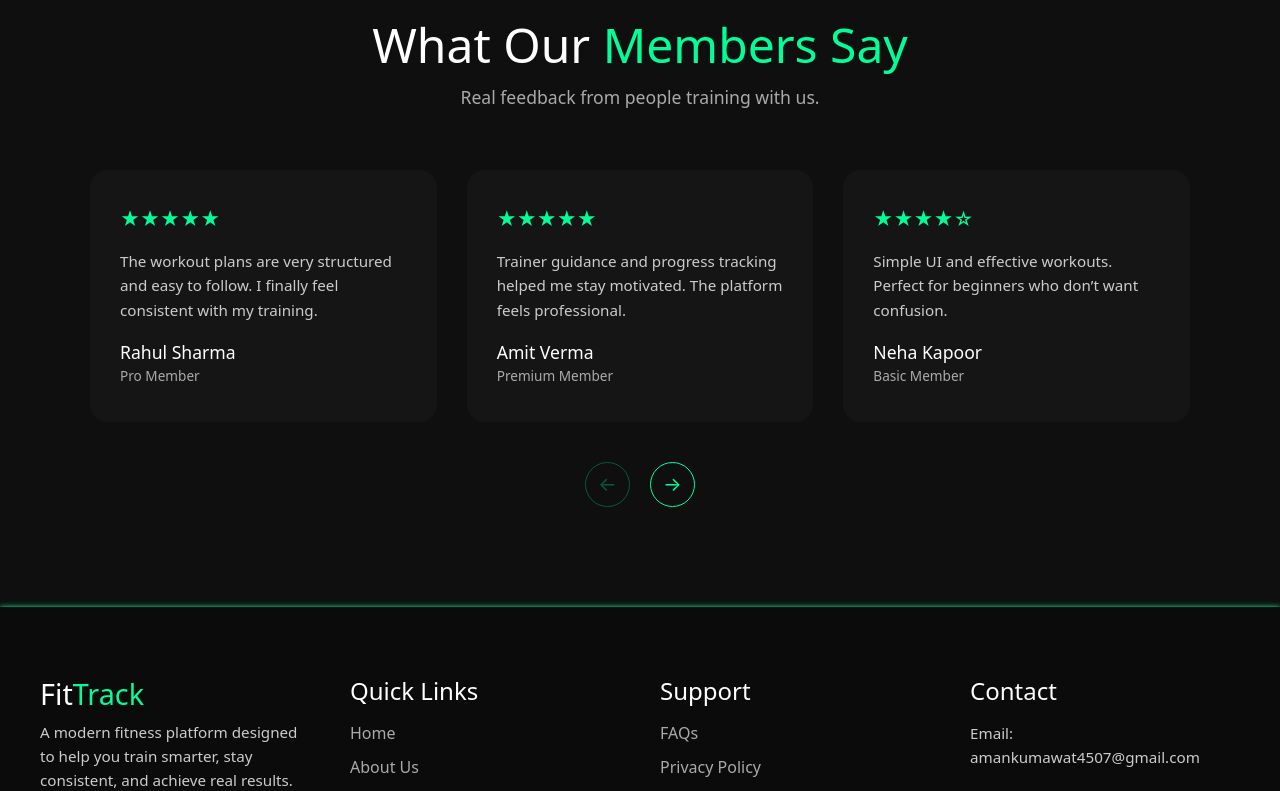
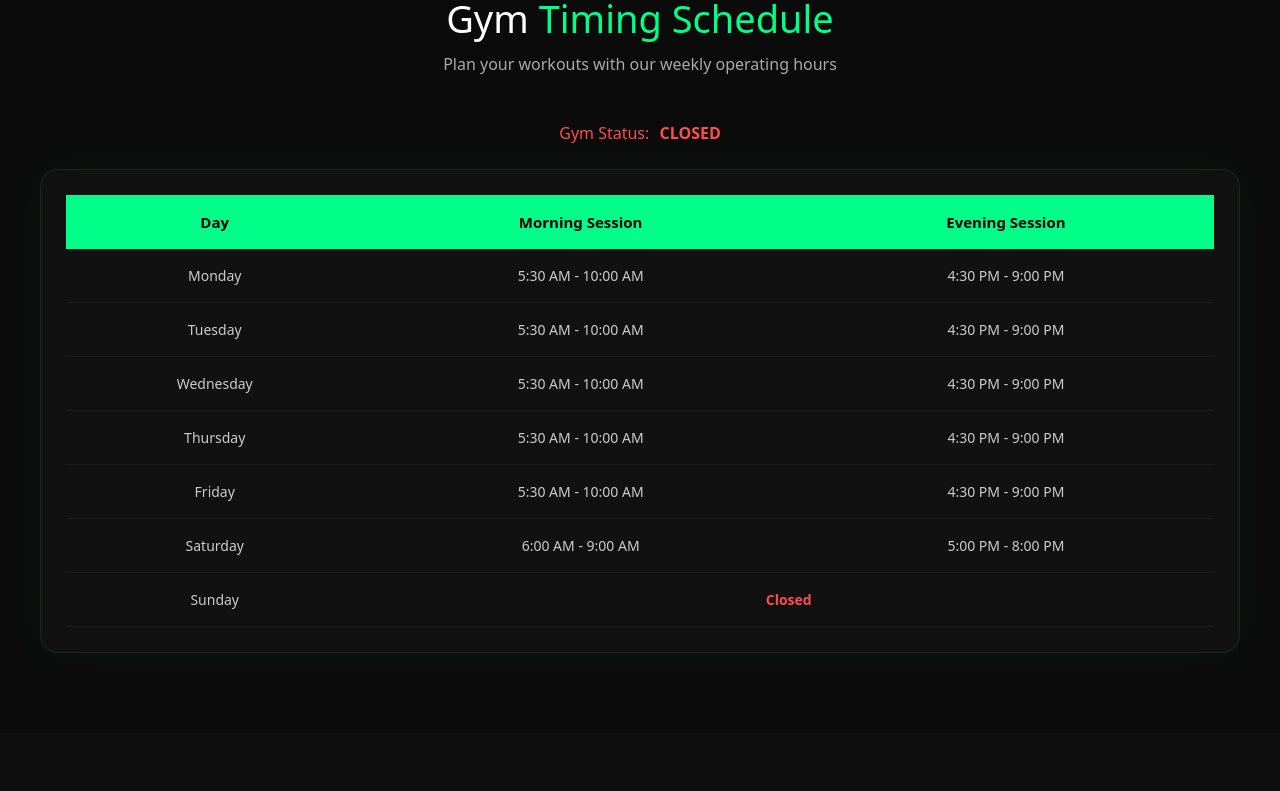
Before and after one commit to amankumawat06/Fitness-Application, a React (Vite) app in the folder frontend/: page / in a window 1280 px wide. Shown: the part 4740-5531 px from the top of the page. Built offline with nearby package versions, Linux system fonts and the light colour scheme.

Commit message:
Add GYM Timing

```diff
--- a/frontend/src/landing_Page/common/Footer.jsx
+++ b/frontend/src/landing_Page/common/Footer.jsx
@@ -38,10 +38,14 @@ const Footer = () => {
           </ul>
         </div>
 
-        <div className="footer-col">
+        <div className="footer-col gym-detail">
           <h4>Contact</h4>
-          <p>Email: amankumawat4507@gmail.com</p>
-          <p>Phone: +91 9079720440</p>
+          <p>
+            Email: <a href="mailto:amankumawat4507@gmail.com">amankumawat4507@gmail.com</a>
+            </p>
+          <p>
+            Phone: <a href="tel:+919079720440"> +91 9079720440 </a>
+            </p>
 
           <div className="socials">
             <a href="https://www.instagram.com/amankmwt_06/?next=%2F&hl=en" target="_blank" rel="noopener noreferrer"><span><FaInstagram /></span></a>
--- a/frontend/src/landing_Page/common/style.css
+++ b/frontend/src/landing_Page/common/style.css
@@ -244,6 +244,15 @@
   color: #777;
 }
 
+.gym-detail p a{
+  text-decoration: none;
+  color: #aaa;
+}
+
+.gym-detail p {
+  color: #aaa;
+}
+
 @media (max-width: 900px) {
   .footer-container {
     grid-template-columns: repeat(2, 1fr);
--- /dev/null
+++ b/frontend/src/landing_Page/components/ScrollToTop.jsx
@@ -0,0 +1,14 @@
+import { useEffect } from "react";
+import { useLocation } from "react-router-dom";
+
+const ScrollToTop = () => {
+  const { pathname } = useLocation();
+
+  useEffect(() => {
+    window.scrollTo(0, 0);
+  }, [pathname]);
+
+  return null;
+};
+
+export default ScrollToTop;
--- /dev/null
+++ b/frontend/src/landing_Page/components/Timing/GymHours.jsx
@@ -0,0 +1,145 @@
+import "./gymHours.css";
+import { useEffect, useState } from "react";
+
+const GymHours = () => {
+  const gymSchedule = {
+    monday: {
+      morning: { open: 5.5, close: 10 },
+      evening: { open: 16.5, close: 21 },
+    },
+    tuesday: {
+      morning: { open: 5.5, close: 10 },
+      evening: { open: 16.5, close: 21 },
+    },
+    wednesday: {
+      morning: { open: 5.5, close: 10 },
+      evening: { open: 16.5, close: 21 },
+    },
+    thursday: {
+      morning: { open: 5.5, close: 10 },
+      evening: { open: 16.5, close: 21 },
+    },
+    friday: {
+      morning: { open: 5.5, close: 10 },
+      evening: { open: 16.5, close: 21 },
+    },
+    saturday: {
+      morning: { open: 6, close: 9 },
+      evening: { open: 17, close: 20 },
+    },
+    sunday: null,
+  };
+
+  const getGymStatus = () => {
+    const now = new Date();
+
+    const day = now.toLocaleString("en-US", { weekday: "long" }).toLowerCase();
+
+    const hours = now.getHours();
+    const minutes = now.getMinutes();
+
+    const currentTime = hours + minutes / 60;
+
+    const todaySchedule = gymSchedule[day];
+
+    if (!todaySchedule) {
+      return "CLOSED";
+    }
+
+    const { morning, evening } = todaySchedule;
+
+    const isMorningOpen =
+      currentTime >= morning.open && currentTime <= morning.close;
+
+    const isEveningOpen =
+      currentTime >= evening.open && currentTime <= evening.close;
+
+    return isMorningOpen || isEveningOpen ? "OPEN" : "CLOSED";
+  };
+
+  const [status, setStatus] = useState(getGymStatus());
+
+  useEffect(() => {
+    const interval = setInterval(() => {
+      setStatus(getGymStatus());
+    }, 60000);
+
+    return () => clearInterval(interval);
+  }, []);
+
+  return (
+    <section className="schedule-section">
+      <div className="schedule-container">
+        <h2>
+          Gym <span>Timing Schedule</span>
+        </h2>
+        <p className="schedule-subtitle">
+          Plan your workouts with our weekly operating hours
+        </p>
+
+        <div className={`gym-status ${status.toLowerCase()} mb-4`}>
+          Gym Status: <span>{status}</span>
+        </div>
+
+        <div className="table-wrapper">
+          <table>
+            <thead>
+              <tr>
+                <th>Day</th>
+                <th>Morning Session</th>
+                <th>Evening Session</th>
+              </tr>
+            </thead>
+
+            <tbody>
+              <tr>
+                <td>Monday</td>
+                <td>5:30 AM - 10:00 AM</td>
+                <td>4:30 PM - 9:00 PM</td>
+              </tr>
+
+              <tr>
+                <td>Tuesday</td>
+                <td>5:30 AM - 10:00 AM</td>
+                <td>4:30 PM - 9:00 PM</td>
+              </tr>
+
+              <tr>
+                <td>Wednesday</td>
+                <td>5:30 AM - 10:00 AM</td>
+                <td>4:30 PM - 9:00 PM</td>
+              </tr>
+
+              <tr>
+                <td>Thursday</td>
+                <td>5:30 AM - 10:00 AM</td>
+                <td>4:30 PM - 9:00 PM</td>
+              </tr>
+
+              <tr>
+                <td>Friday</td>
+                <td>5:30 AM - 10:00 AM</td>
+                <td>4:30 PM - 9:00 PM</td>
+              </tr>
+
+              <tr>
+                <td>Saturday</td>
+                <td>6:00 AM - 9:00 AM</td>
+                <td>5:00 PM - 8:00 PM</td>
+              </tr>
+
+              <tr>
+                <td>Sunday</td>
+                <td colSpan="2" className="closed">
+                  Closed
+                </td>
+              </tr>
+            </tbody>
+          </table>
+        </div>
+      </div>
+    </section>
+  );
+};
+
+export default GymHours;
--- /dev/null
+++ b/frontend/src/landing_Page/components/Timing/gymHours.css
@@ -0,0 +1,93 @@
+.schedule-section {
+  padding: 80px 20px;
+  background: #0b0b0b;
+  display: flex;
+  justify-content: center;
+}
+
+.schedule-container {
+  width: 100%;
+  max-width: 1200px;
+  text-align: center;
+  color: white;
+}
+
+.schedule-container h2 {
+  font-size: 38px;
+  margin-bottom: 10px;
+}
+
+.schedule-container h2 span {
+  color: #00ff88;
+}
+
+.schedule-subtitle {
+  color: #aaa;
+  margin-bottom: 45px;
+}
+
+.table-wrapper {
+  background: #111;
+  border-radius: 18px;
+  padding: 25px;
+  box-shadow: 0 0 50px rgba(0, 255, 136, 0.05);
+  border: 1px solid rgba(0, 255, 136, 0.12);
+  overflow-x: auto;
+}
+
+table {
+  width: 100%;
+  border-collapse: collapse;
+  color: white;
+}
+
+thead {
+  background: #00ff88;
+}
+
+thead th {
+  color: black;
+  font-weight: 600;
+  padding: 16px;
+  font-size: 15px;
+}
+
+tbody td {
+  padding: 16px;
+  border-bottom: 1px solid rgba(255, 255, 255, 0.05);
+  color: #ccc;
+  font-size: 14px;
+}
+
+tbody tr {
+  transition: 0.25s ease;
+}
+
+tbody tr:hover {
+  background: rgba(0, 255, 136, 0.05);
+}
+
+.closed {
+  color: #ff4d4d;
+  font-weight: 600;
+  text-align: center;
+}
+
+.gym-status {
+  margin-bottom: 20px;
+  font-size: 16px;
+  font-weight: 500;
+}
+
+.gym-status span {
+  font-weight: 700;
+  margin-left: 6px;
+}
+
+.gym-status.open span {
+  color: #00ff88;
+}
+
+.gym-status.closed span {
+  color: #ff4d4d;
+}
--- a/frontend/src/landing_Page/components/home/HomePage.jsx
+++ b/frontend/src/landing_Page/components/home/HomePage.jsx
@@ -4,6 +4,7 @@ import AboutHome from "../about/aboutHome";
 import FeaturesHome from "../features/FeaturesHome";
 import Plans from "../plans/PlansHome";
 import Reviews from "../reviews/ReviewsHome";
+import GymHours from "../Timing/GymHours";
 
 const HomePage = () => {
   return (
@@ -12,6 +13,7 @@ const HomePage = () => {
       <AboutHome />
       <FeaturesHome />
       <Plans />
+      <GymHours />
       <Reviews />
     </>
   );
--- a/frontend/src/landing_Page/components/plans/style.css
+++ b/frontend/src/landing_Page/components/plans/style.css
@@ -42,7 +42,7 @@
 
 .plan-card:hover {
   transform: translateY(-10px);
-  box-shadow: 0 0 30px rgba(0, 255, 153, 0.15);
+  box-shadow: 0 0 20px rgba(0, 255, 153, 0.15);
 }
 
 .plan-card.popular {
--- a/frontend/src/landing_Page/components/support/support.css
+++ b/frontend/src/landing_Page/components/support/support.css
@@ -1,5 +1,3 @@
-/* ===== Common Page Layout ===== */
-
 .page {
   min-height: 100vh;
   background: #0b0b0b;
@@ -14,15 +12,12 @@
   background: #111;
   border-radius: 14px;
   padding: 40px;
-  box-shadow: 0 0 40px rgba(0, 255, 136, 0.08);
   color: #e5e5e5;
 }
 
-/* ===== Headings ===== */
-
 .page-title {
   font-size: 38px;
-  color: #00ff88;
+  color: #07da77;
   margin-bottom: 8px;
 }
 
@@ -45,14 +40,12 @@
   color: #ccc;
 }
 
-/* ===== Sections ===== */
-
 .page-section {
   margin-bottom: 30px;
 }
 
 .page-section h2 {
-  color: #00ff88;
+  color: #07da77;
   font-size: 22px;
   margin-bottom: 12px;
 }
@@ -61,8 +54,6 @@
   line-height: 1.7;
   color: #ccc;
 }
-
-/* ===== Lists ===== */
 
 .page-list {
   margin-left: 20px;
@@ -73,8 +64,6 @@
   line-height: 1.6;
   color: #ccc;
 }
-
-/* ===== Contact Box (optional) ===== */
 
 .contact-box {
   margin-top: 10px;
--- a/frontend/src/routing/Routing.jsx
+++ b/frontend/src/routing/Routing.jsx
@@ -34,12 +34,15 @@ import RefundPolicy from "../landing_Page/components/support/RefundPolicy";
 import Help from "../landing_Page/components/support/Help";
 import FAQs from "../landing_Page/components/support/FAQs";
 
+import ScrollToTop from "../landing_Page/components/ScrollToTop";
+
 import PageNotFound from "../PageNotFound";
 
 
 const Routing = () => {
   return (
     <BrowserRouter>
+    <ScrollToTop/>
       <Navbar />
       <Routes>
         <Route path="/" element={<Home />} />
```
